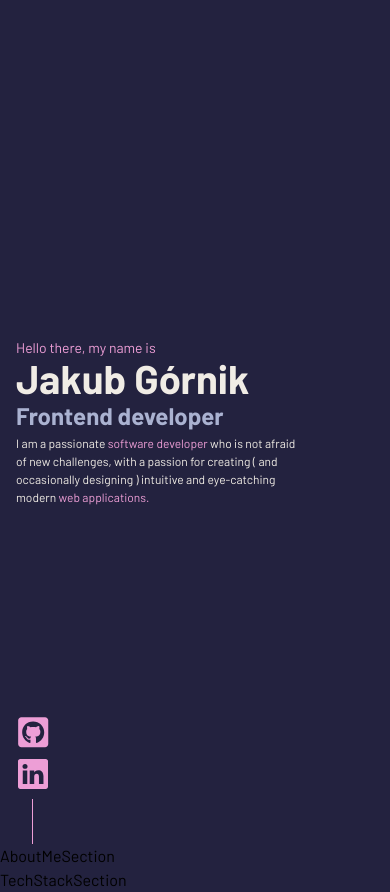
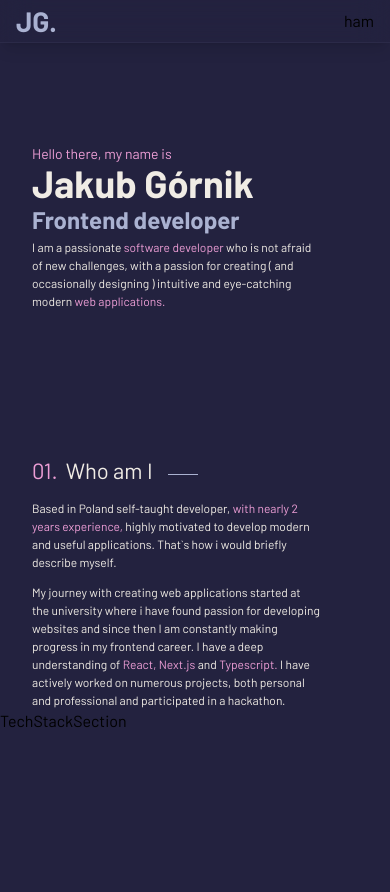
Before and after one commit to jakubgornik/portfolio, a Next.js app: page / in a window 390 px wide. After the commit the page ends 844 px from the top, so only its background shows below. Built offline with nearby package versions, Linux system fonts and the light colour scheme.

Commit message:
about me section, responsive fixes, scrollbar

```diff
--- a/app/components/Container.tsx
+++ b/app/components/Container.tsx
@@ -2,7 +2,7 @@ import { ReactNode } from "react";
 
 const Container = ({ children }: { children: ReactNode }) => {
   return (
-    <div className="w-full px-[1rem] sm:px-[2rem] md:px-[3rem] lg:px-[4rem]">
+    <div className="w-full px-[2rem] sm:px-[3.5rem] md:px-[5rem] lg:px-[6rem]">
       <div className="mx-auto w-full max-w-[1440px]">{children}</div>
     </div>
   );
--- /dev/null
+++ b/app/components/SectionDescription.tsx
@@ -0,0 +1,11 @@
+import { ReactNode } from "react";
+
+const SectionDescription = ({ children }: { children: ReactNode }) => {
+  return (
+    <p className="mobile-lg:text-[16px] mobile-lg:max-w-[22rem] max-w-[18rem] text-[12px] text-yellowishWhite sm:max-w-[24rem] sm:text-[18px] md:max-w-[32rem] lg:max-w-[38rem] lg:text-[20px]">
+      {children}
+    </p>
+  );
+};
+
+export default SectionDescription;
--- /dev/null
+++ b/app/components/SectionHeader.tsx
@@ -0,0 +1,13 @@
+import React from "react";
+
+const SectionHeader = ({ index, title }: { index: string; title: string }) => {
+  return (
+    <div className="relative flex items-center gap-2 text-[22px] sm:text-[32px]">
+      <span className="text-lightPink ">{index}.</span>
+      <h3 className="text-yellowishWhite">{title}</h3>
+      <div className="mobile-lg:w-[80px] absolute bottom-3 left-[8.5rem] h-[1px] w-[30px] bg-lightGray sm:bottom-4 sm:left-48 sm:w-[140px] md:w-[200px]"></div>
+    </div>
+  );
+};
+
+export default SectionHeader;
--- a/app/components/svg/GitHub.tsx
+++ b/app/components/svg/GitHub.tsx
@@ -4,7 +4,7 @@ const GitHub = () => {
   return (
     <Link target="_blank" href="https://github.com/jakubgornik">
       <svg
-        className="fill-lightPink hover:fill-yellowishWhite group fixed bottom-[95px] left-[16px] h-[34.4px] w-[34.4px] cursor-pointer duration-300"
+        className="group fixed bottom-[95px] left-[16px] h-[34.4px] w-[34.4px] cursor-pointer fill-lightPink duration-300 hover:fill-yellowishWhite"
         stroke-width="0"
         viewBox="0 0 448 512"
         xmlns="http://www.w3.org/2000/svg"
--- a/app/components/svg/LinkedIn.tsx
+++ b/app/components/svg/LinkedIn.tsx
@@ -4,7 +4,7 @@ const LinkedIn = () => {
   return (
     <Link target="_blank" href="https://www.linkedin.com/in/jakub-gornik/">
       <svg
-        className="fill-lightPink hover:fill-yellowishWhite group fixed bottom-[55px] left-[18px] h-[30px] w-[30px] cursor-pointer duration-300"
+        className="group fixed bottom-[55px] left-[18px] h-[30px] w-[30px] cursor-pointer fill-lightPink duration-300 hover:fill-yellowishWhite"
         stroke-width="0"
         viewBox="0 0 16 16"
         xmlns="http://www.w3.org/2000/svg"
--- a/app/content/AboutMeSection.tsx
+++ b/app/content/AboutMeSection.tsx
@@ -1,7 +1,33 @@
-import React from "react";
+import SectionHeader from "../components/SectionHeader";
+import SectionDescription from "../components/SectionDescription";
+import Container from "../components/Container";
 
 const AboutMeSection = () => {
-  return <div>AboutMeSection</div>;
+  return (
+    <Container>
+      <div className="mobile-lg:pt-0 flex flex-col gap-3 pt-36">
+        <SectionHeader index="01" title="Who am I" />
+        <SectionDescription>
+          Based in Poland self-taught developer,{" "}
+          <span className="text-lightPink">
+            with nearly 2 years experience,{" "}
+          </span>
+          highly motivated to develop modern and useful applications. That`s how
+          i would briefly describe myself.
+        </SectionDescription>
+        <SectionDescription>
+          My journey with creating web applications started at the university
+          where i have found passion for developing websites and since then I am
+          constantly making progress in my frontend career. I have a deep
+          understanding of{" "}
+          <span className="text-lightPink">React, Next.js </span>and{" "}
+          <span className="text-lightPink">Typescript. </span>I have actively
+          worked on numerous projects, both personal and professional and
+          participated in a hackathon.
+        </SectionDescription>
+      </div>
+    </Container>
+  );
 };
 
 export default AboutMeSection;
--- a/app/content/HomeSection.tsx
+++ b/app/content/HomeSection.tsx
@@ -1,26 +1,27 @@
 import Container from "../components/Container";
+import SectionDescription from "../components/SectionDescription";
 
 const HomeSection = () => {
   return (
     <Container>
-      <div className="flex h-screen items-center">
+      <div className="mobile-lg:h-screen mobile-lg:pt-0 flex items-center pt-36">
         <div className="flex flex-col">
           <p className="first-letter mobile-lg:text-lg text-sm text-lightPink sm:text-xl lg:text-2xl">
             Hello there, my name is
           </p>
-          <h3 className="mobile-lg:text-[52px] text-[40px] font-bold leading-none text-yellowishWhite sm:text-[90px] lg:text-[120px]">
+          <h3 className="mobile-lg:text-[52px] text-[38px] font-bold leading-none text-yellowishWhite sm:text-[64px] md:text-[90px] lg:text-[120px]">
             Jakub Górnik
           </h3>
-          <h3 className="mobile-lg:text-[32px] text-[24px] font-bold text-lightGray sm:text-[52px] lg:text-[60px]">
+          <h3 className="mobile-lg:text-[32px] text-[24px] font-bold text-lightGray sm:text-[34px] md:text-[52px] lg:text-[60px]">
             Frontend developer
           </h3>
-          <p className="mobile-lg:text-[16px] mobile-lg:max-w-[22rem] max-w-[18rem] text-[12px] text-yellowishWhite sm:max-w-[38rem] sm:text-[18px] lg:text-[20px]">
+          <SectionDescription>
             I am a passionate{" "}
             <span className="text-lightPink">software developer</span> who is
             not afraid of new challenges, with a passion for creating ( and
             occasionally designing ) intuitive and eye-catching modern{" "}
             <span className="text-lightPink">web applications.</span>
-          </p>
+          </SectionDescription>
         </div>
       </div>
     </Container>
--- a/app/content/ui/ButtonResume.tsx
+++ b/app/content/ui/ButtonResume.tsx
@@ -2,7 +2,7 @@ import Download from "../../components/svg/Download";
 
 const ButtonResume = () => {
   return (
-    <div className="group fixed right-2 flex cursor-pointer items-center gap-1 rounded-lg bg-lighterPurple px-4 py-4 shadow-xl duration-300 hover:bg-lightPink">
+    <div className="group fixed right-2 flex cursor-pointer items-center gap-1 rounded-lg bg-lighterPurple/60 px-4 py-4 shadow-xl backdrop-blur-lg duration-300 hover:bg-lightPink">
       <span className="text-[14px] text-yellowishWhite duration-300 group-hover:text-darkPurple">
         CV
       </span>
--- a/app/content/ui/Navigation.tsx
+++ b/app/content/ui/Navigation.tsx
@@ -4,8 +4,9 @@ import Container from "@/app/components/Container";
 
 const Navigation = () => {
   return (
+    <>
       <div className="fixed z-50 mt-8 hidden w-full items-center justify-center font-medium sm:flex">
-      <ul className="flex justify-around rounded-xl bg-lighterPurple px-2 text-[14px] shadow-lg">
+        <ul className="flex justify-around rounded-xl bg-lighterPurple/60 px-2 text-[14px] shadow-lg backdrop-blur-lg ">
           <NavigationItem navigationName="Home" />
           <NavigationItem navigationName="About" />
           <NavigationItem navigationName="Tech stack" />
@@ -15,6 +16,13 @@ const Navigation = () => {
         </ul>
         <ButtonResume />
       </div>
+      <div className="fixed z-[50] flex w-full items-center justify-between border-b border-b-lighterPurple px-[1rem] shadow-lg backdrop-blur-lg sm:hidden sm:px-[2rem] md:px-[3rem] lg:px-[4rem]">
+        <span className="cursor-pointer text-[28px] font-bold text-lightGray duration-300 hover:text-lightPink">
+          JG.
+        </span>
+        <div>ham</div>
+      </div>
+    </>
   );
 };
 
--- a/app/content/ui/SocialLinks.tsx
+++ b/app/content/ui/SocialLinks.tsx
@@ -3,11 +3,11 @@ import GitHub from "@/app/components/svg/GitHub";
 
 const SocialLinks = () => {
   return (
-    <>
+    <div className="hidden sm:block">
       <GitHub />
       <LinkedIn />
-      <div className="bg-lightPink fixed bottom-0 left-8 h-[45px] w-[1px]"></div>
-    </>
+      <div className="fixed bottom-0 left-8 h-[45px] w-[1px] bg-lightPink"></div>
+    </div>
   );
 };
 
--- a/app/globals.css
+++ b/app/globals.css
@@ -9,3 +9,17 @@ html {
 body {
   background: #23223f;
 }
+
+::-webkit-scrollbar {
+  width: 8px;
+}
+
+::-webkit-scrollbar-track {
+  background-color: #2b2a48;
+}
+
+::-webkit-scrollbar-thumb {
+  background-color: #aab2d1;
+  border-radius: 20px;
+  height: 10%;
+}
```
Lines whose indentation alone changed are shown as unchanged.
